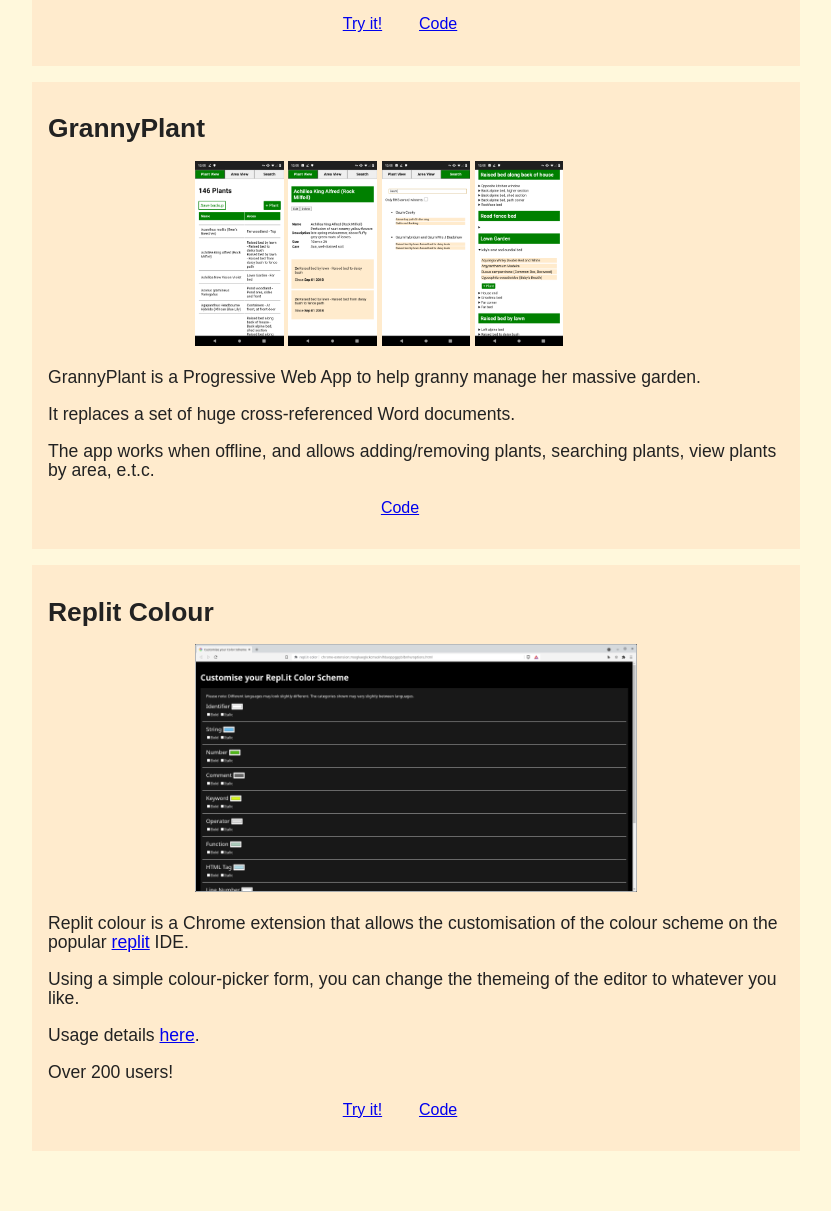
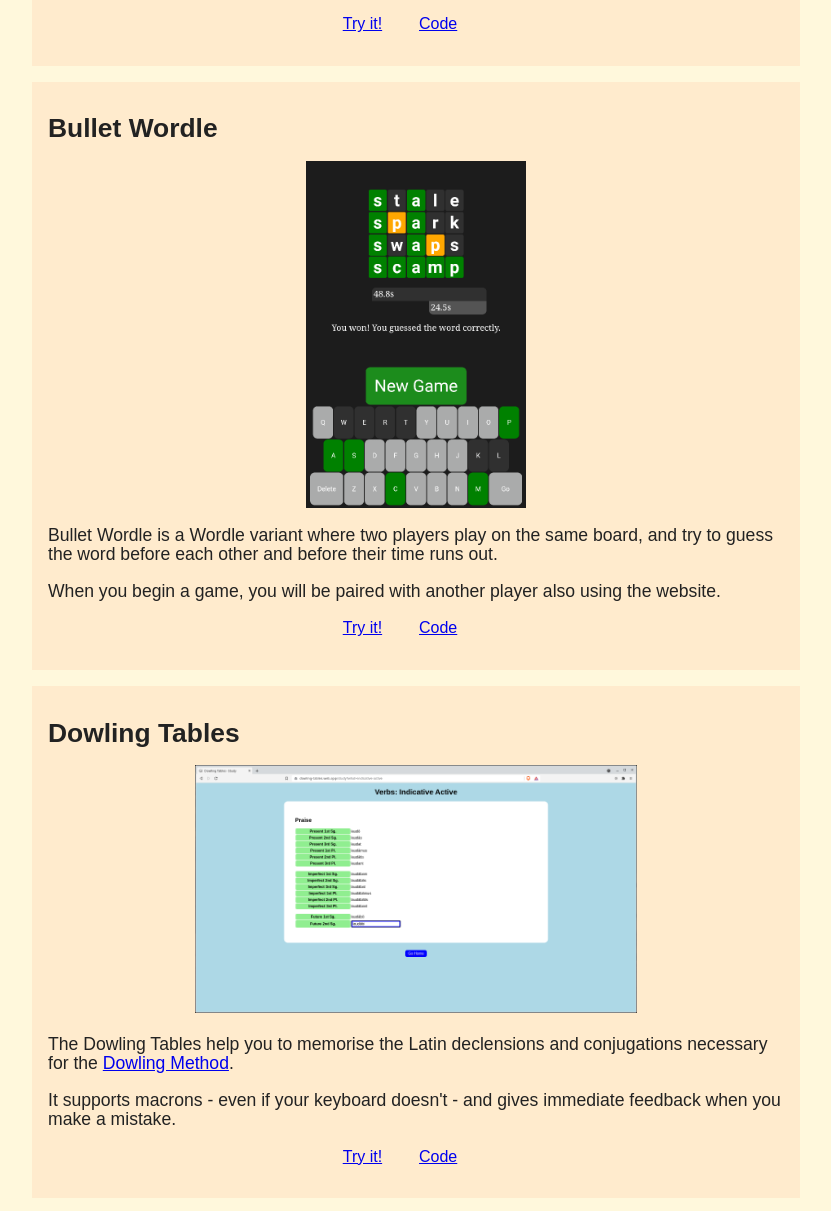
Before and after one commit to macarc/macarc.github.io, a plain HTML site: page index.html in a window 1280 px wide. Shown: the part 730-1941 px from the top of the page, without its empty margins (224-1055 px from the left). Before the commit the page ends 1897 px from the top, so only its background shows below. Drawn offline with Linux system fonts and the light colour scheme.

Commit message:
Add Dowling Tables and Bullet Wordle

```diff
--- a/index.html
+++ b/index.html
@@ -55,8 +55,16 @@
         margin-left: 20%;
         width: 60%;
       }
+      img.half {
+        width: 30%;
+      }
       img.quarter {
         width: 15%;
+      }
+      img.centre {
+        margin-left: auto;
+        margin-right: auto;
+        display: block;
       }
       .img-holder {
         margin-left: 20%;
@@ -95,7 +103,7 @@
         <img
           class="full"
           src="pipescore.jpeg"
-          alt="Image of the PipeScore interface"
+          alt="the PipeScore interface"
         />
         <p>
           PipeScore is an online bagpipe notation app, for writing out pipe
@@ -117,6 +125,26 @@
         <div class="links">
           <a href="https://pipescore.web.app">Try it!</a>
           <a href="https://github.com/macarc/pipescore">Code</a>
+        </div>
+      </section>
+      <section class="project">
+        <h2>Bullet Wordle</h2>
+        <img class="half centre" src="bullet-wordle.png" alt="bullet wordle game" />
+        <p>Bullet Wordle is a Wordle variant where two players play on the same board, and try to guess the word before each other and before their time runs out.</p>
+        <p>When you begin a game, you will be paired with another player also using the website.</p>
+        <div class="links">
+          <a href="https://bulletwordle.herokuapp.com">Try it!</a>
+          <a href="https://github.com/macarc/bullet-wordle">Code</a>
+        </div>
+      </section>
+      <section class="project">
+        <h2>Dowling Tables</h2>
+        <img class="full" src="dowling-tables.png" alt="verbs in indicative active" />
+        <p>The Dowling Tables help you to memorise the Latin declensions and conjugations necessary for the <a href="http://wcdrutgers.net/Latin.htm">Dowling Method</a>.</p>
+        <p>It supports macrons - even if your keyboard doesn't - and gives immediate feedback when you make a mistake.</p>
+        <div class="links">
+          <a href="https://dowling-tables.web.app">Try it!</a>
+          <a href="https://github.com/macarc/Dowling-Tables">Code</a>
         </div>
       </section>
       <section class="project">
```
Also changed, not shown: bullet-wordle.png (added), dowling-tables.png (added).
